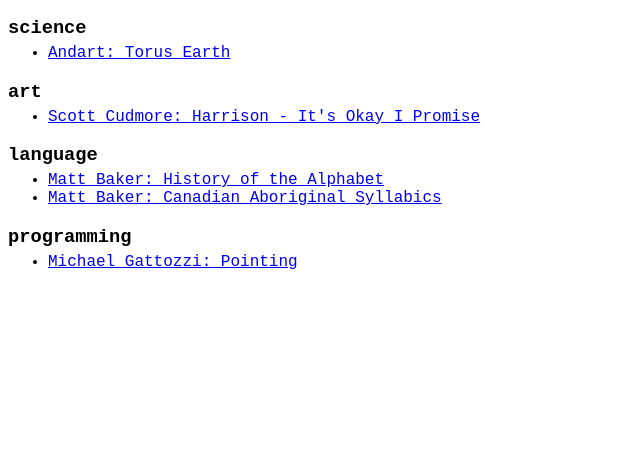
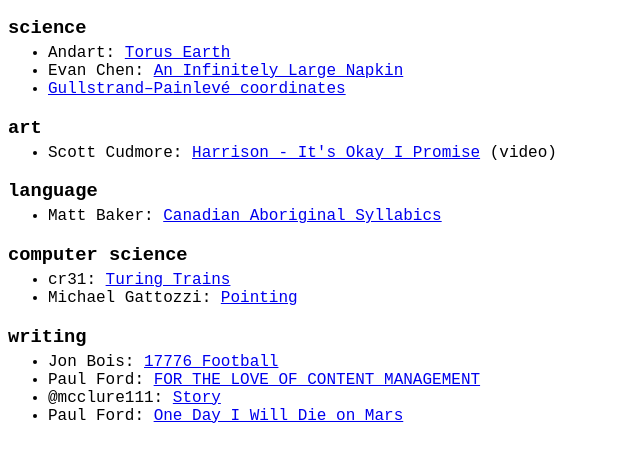
Before and after one commit to Pascal-So/log, a plain HTML site: page index.html in a window 1280 px wide. Shown: the part 50-512 px from the top of the page, without its empty margins (0-640 px from the left). Drawn offline with Linux system fonts and the light colour scheme.

Commit message:
add more links

```diff
--- a/index.html
+++ b/index.html
@@ -23,20 +23,29 @@
 <h2>log</h2>
 <h3>science</h3>
 <ul>
-    <li><a href="http://www.aleph.se/andart/archives/2014/02/torusearth.html">Andart: Torus Earth</a></li>
+    <li>Andart: <a href="http://www.aleph.se/andart/archives/2014/02/torusearth.html">Torus Earth</a></li>
+    <li>Evan Chen: <a href="http://web.evanchen.cc/napkin.html">An Infinitely Large Napkin</a></li>
+    <li><a href="https://en.wikipedia.org/wiki/Gullstrand%E2%80%93Painlev%C3%A9_coordinates">Gullstrand–Painlevé coordinates</a></li>
 </ul>
 <h3>art</h3>
 <ul>
-    <li><a href="https://vimeo.com/154210047">Scott Cudmore: Harrison - It's Okay I Promise</a></li>
+    <li>Scott Cudmore: <a href="https://vimeo.com/154210047">Harrison - It's Okay I Promise</a> (video)</li>
 </ul>
 <h3>language</h3>
 <ul>
-    <li><a href="https://youtu.be/4VNVCxi9TL8">Matt Baker: History of the Alphabet</a></li>
-    <li><a href="https://usefulcharts.com/blogs/charts/canadian-aboriginal-syllabics-chart">Matt Baker: Canadian Aboriginal Syllabics</a></li>
+    <li>Matt Baker: <a href="https://usefulcharts.com/blogs/charts/canadian-aboriginal-syllabics-chart">Canadian Aboriginal Syllabics</a></li>
 </ul>
-<h3>programming</h3>
+<h3>computer science</h3>
 <ul>
-    <li><a href="https://twitter.com/mgattozzi/status/978706694942461953">Michael Gattozzi: Pointing</a></li>
+    <li>cr31: <a href="http://www.cr31.co.uk/stagecast/trains/">Turing Trains</a></li>
+    <li>Michael Gattozzi: <a href="https://twitter.com/mgattozzi/status/978706694942461953">Pointing</a></li>
+</ul>
+<h3>writing</h3>
+<ul>
+    <li>Jon Bois: <a href="https://www.sbnation.com/a/17776-football">17776 Football</a></li>
+    <li>Paul Ford: <a href="https://paulford.kinja.com/for-the-love-of-content-management-1593678966">FOR THE LOVE OF CONTENT MANAGEMENT</a></li>
+    <li>@mcclure111: <a href="https://data.runhello.com/story.txt">Story</a></li>
+    <li>Paul Ford: <a href="https://motherboard.vice.com/en_us/article/ypw57y/one-day-i-will-die-on-mars">One Day I Will Die on Mars</a></li>
 </ul>
 </body>
 </html>
```
